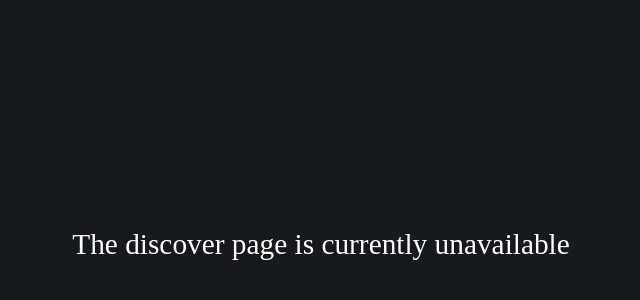
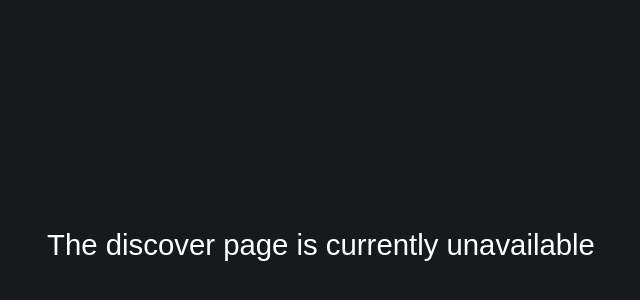
Before and after one commit to TechnicPack/LauncherV3, a plain HTML site: page src/main/resources/discoverFallback.html in a window 1280 px wide. Shown: the part 72-372 px from the top of the page, without its empty margins (319-959 px from the left). Drawn offline with Linux system fonts and the light colour scheme.

Commit message:
Specify a fallback font on the discovery fallback page

```diff
--- a/src/main/resources/discoverFallback.html
+++ b/src/main/resources/discoverFallback.html
@@ -11,7 +11,7 @@
         body {
         background: #161a1d;
         color: #FFF;
-        font-family: "Raleway";
+        font-family: "Raleway", sans-serif;
         font-weight: 300;
         }
 
```
